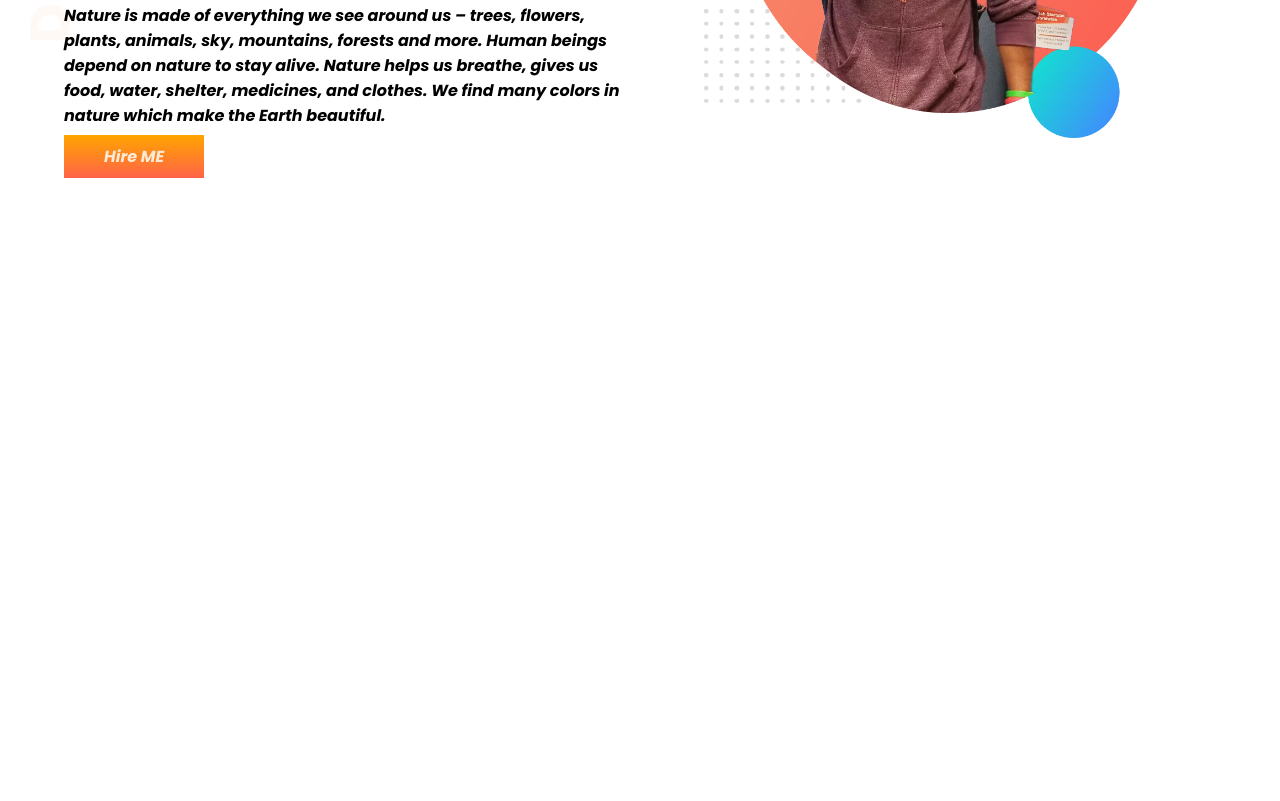
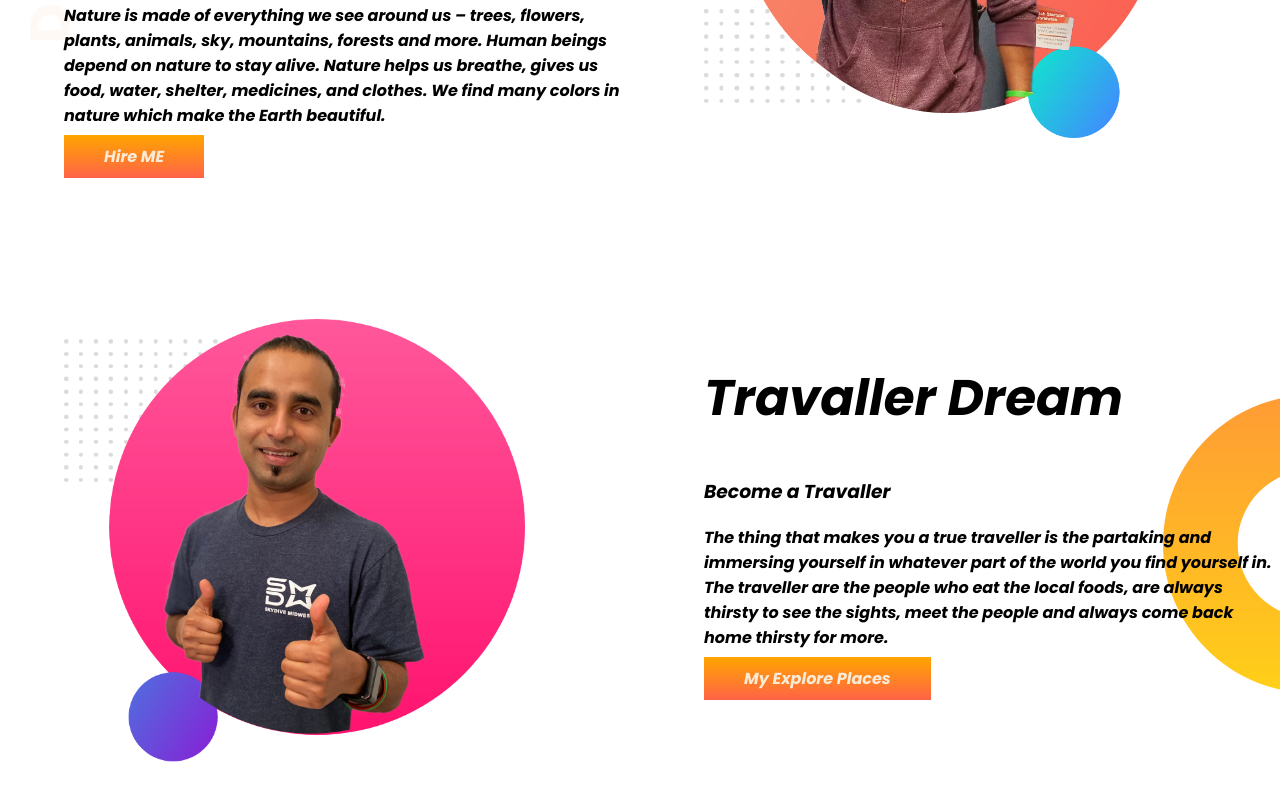
Before and after one commit to SiumNobo/developer-portfolio, a plain HTML site: page index.html in a window 1280 px wide. Shown: the part 319-1120 px from the top of the page. Before the commit the page ends 800 px from the top, so only its background shows below. Drawn offline with Linux system fonts and the light colour scheme.

Commit message:
sections

```diff
--- a/index.html
+++ b/index.html
@@ -24,6 +24,18 @@
         <div class="hf-wd">
             <img src="images/jhankar.png" alt="Jhankar">
         </div>
+        </section>
+    <section class="Dream-Big">
+        <div class="hf-wd">
+            <img src="images/jhankar2.png" alt="">
+        </div>
+        <div class="hf-wd">
+            <h1>Travaller Dream</h1>
+            <h3>Become a Travaller</h3>
+            <p> The thing that makes you a true traveller is the partaking and immersing yourself in whatever part of the world you find yourself in. The traveller are the people who eat the local foods, are always thirsty to see the sights, meet
+                 the people and always come back home thirsty for more.</p>
+                 <a class="link-Button" target="_blank" href="">My Explore Places</a>
+        </div>
     </section>
 
 </body>
--- a/style.css
+++ b/style.css
@@ -17,6 +17,7 @@ color: orange;
 section
 {
     display: flex;
+    margin-bottom: 150px;
 }
 .hf-wd
 {
@@ -41,3 +42,9 @@ font-weight: 700;
     background-repeat: no-repeat;
 
 }
+.Dream-Big
+{
+    background-image: url(images/dream-bg.png);
+    background-repeat: no-repeat;
+    background-position: right;
+}
```
